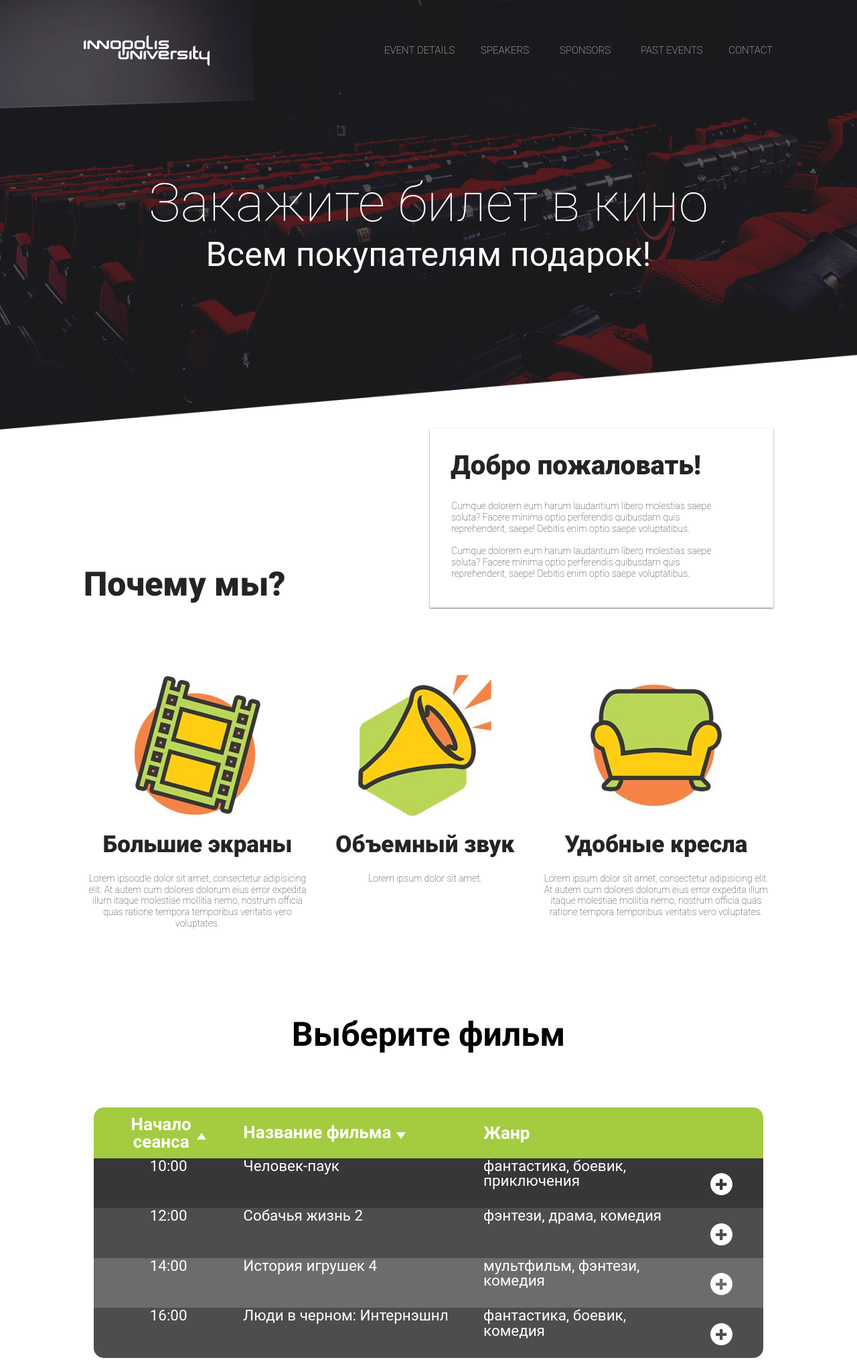
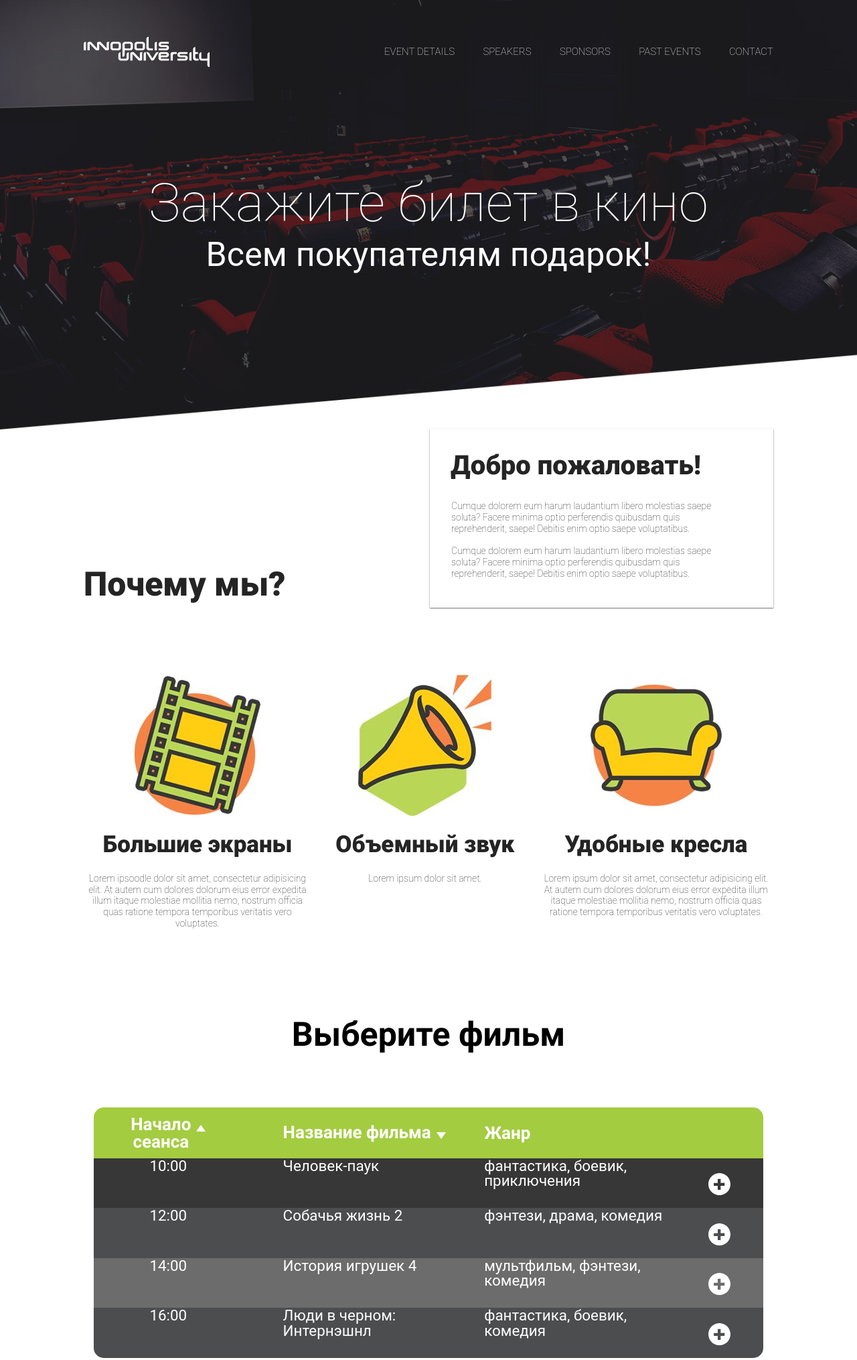
Before and after one commit to zorinmail/cinema_Zorin, a website: page index.html in a window 1280 px wide. Shown: the top 2030 px of the page at 67% size. Drawn offline with nearby package versions, Linux system fonts and the light colour scheme; files that its build step writes are made by us from their sources; a web font is replaced by a local one.

Commit message:
2.3.2, 2.4.2 - убрал id из li; добавил enctype; добавил padding-left во второй колонке

```diff
--- a/css/main.css
+++ b/css/main.css
@@ -61,43 +61,31 @@ p {
     line-height: 1.2;
 }
 
-
+/*\меню*/
 .menu a {
     color: white;
     text-transform: uppercase;
     text-decoration: none;
-    display: inline;
     margin-left: 0px;
     font-size: 15px;
     font-weight: 100;
     vertical-align: middle;
 }
-
+.ul_nav {
+    list-style: none;
+    margin-top: 55px;
+    padding-left: 0px;
+}
 .menu li {
     display: inline;
+    margin: 0 38.4px 0 0;
 }
-
-.ul_nav {
-    list-style: none;
-    margin-top: 53px;
-    padding-left: 0px;
-}
-
-/**
-много id потому, что в макете как-то неровно выставлены элементы меню,
-каждому id задан свой margin
-*/
-#logo
-{
-    display: inline;
+.menu li:first-child {
     margin: 0 257px 0 0;
 }
-#menu__event-details {margin: 0 0 0 0;}
-#menu__speakers {margin: 0 0 0 35px;}
-#menu__sponsors {margin: 0 0 0 42px;}
-#menu__past-events {margin: 0 0 0 41px;}
-#menu__contacts {margin: 0 0 0 35px;}
-
+.menu li:last-child {
+    margin: 0 0 0 0;
+}
 
 /* в макете пока нет
 .menu_nav_li_city {
@@ -108,7 +96,7 @@ p {
 
 /* закажите билет в кино */
 .main-title {
-    margin: 165px 0 235px 0;
+    margin: 163px 0 235px 0;
     text-align: center;
     color: white;
     letter-spacing: 0.01em
@@ -171,7 +159,7 @@ h1 {
     padding: 110px 0 0 0;
 }
 
-.movie-list__header-h2 { /*"выберите фильм"*/
+.movie-list__header2 { /*"выберите фильм"*/
     font-size: 50px;
     color: black;
     font-weight: 700;
@@ -223,10 +211,12 @@ h1 {
     text-align: left;
     width: 370px;
     vertical-align: middle;
+    padding-left: 60px;
 }
 .movie-list__table-film-b {
     text-align: left;
     vertical-align: top;/*по-другому пока не знаю как сделать*/
+    padding-left: 60px;
 }
 
 /*столбец жанр*/
@@ -250,6 +240,7 @@ h1 {
     text-align: center;
     vertical-align: middle;
     padding-top: 7px;
+    padding-right: 5px;
 }
 
 /*тёмные строки*/
@@ -317,6 +308,8 @@ a div {
     border-style: solid;
     border-width: 0 7.5px 10px 7.5px;
     border-color: transparent transparent #ffffff transparent;
+    vertical-align: top;
+    margin: 14px 0 0 8px;
 }
 /* \triangles */
 
--- a/index.html
+++ b/index.html
@@ -20,22 +20,22 @@
     <header>
         <nav class="menu">
             <ul class="ul_nav">
-                <li id="logo">
+                <li>
                     <a href="http://university.innopolis.ru" target="_blank"><img title="Университет Иннополис" alt="Лого Иннополиса" src="images/logo.png" /></a>
                 </li>
-                <li id="menu__event-details">
+                <li>
                     <a title="Заказать билет" href="#">Event details</a>
                 </li>
-                <li id="menu__speakers">
+                <li>
                     <a title="Наши преимущества" href="#choose-the-film">Speakers</a>
                 </li>
-                <li id="menu__sponsors">
+                <li>
                     <a title="Фильмы" href="#">Sponsors</a>
                 </li>
-                <li id="menu__past-events">
+                <li>
                     <a title="Контакты" href="#">Past events</a>
                 </li>
-                <li id="menu__contacts">
+                <li>
                     <a title="Контакты" href="#">Contact</a>
                 </li>
 <!--
@@ -107,12 +107,12 @@
 <!-- Таблица Выберите фильм. Релиз 2.4 -->
     <section>
         <div class="movie-list">
-            <h2 id="choose-the-film" class="movie-list__header-h2">Выберите фильм</h2>
+            <h2 id="choose-the-film" class="movie-list__header2">Выберите фильм</h2>
             <div class="container">
                 <table class="movie-list__table">
                     <thead>
                         <tr class="movie-list__table-h">
-                            <th class="movie-list__table-time-h"><a href="#begin"><div>Начало <br /> сеанса</div><div class="triangle-div-time"><span class="triangle-up"></span></div></a></th>
+                            <th class="movie-list__table-time-h"><a href="#begin"><div>Начало <br /> сеанса</div><span class="triangle-up"></span></a></th>
                             <th class="movie-list__table-film-h"><a href="#name"><div>Название фильма</div><div class="triangle-div-name"><span class="triangle-down"></span></div></a></th>
                             <th class="movie-list__table-genre-h"><a href="#genre">Жанр</a></th>
                             <th class="movie-list__table-plus"></th>
@@ -254,7 +254,7 @@
 
 
 <!-- Формы. Релиз 2.3 -->
-    <form class="form" method="POST" action="order.php" name="form" id="form">
+    <form class="form" method="POST" action="order.php" name="form" id="form" enctype="multipart/form-data">
         <div>
             <label for="firstname">Ваше имя:</label>
             <input type="text" value="" placeholder="Апполинария" name="firstname" id="firstname" required>
@@ -308,7 +308,7 @@
         <!--input внутри формы-->
     <!--
         <div>
-            <input type="submit" value="Заказать">input</input>
+            <input type="submit" value="Заказать" />
         </div>
     -->
     </form>
@@ -322,7 +322,7 @@
         <!--input вне формы-->
     <!--
         <div>
-            <input type="submit" form="form" value="Заказать">input</input>
+            <input type="submit" form="form" value="Заказать" />
         </div>
     -->
 
```
